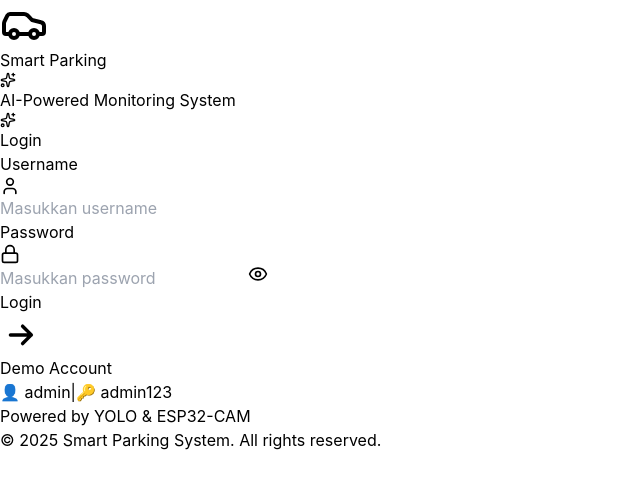
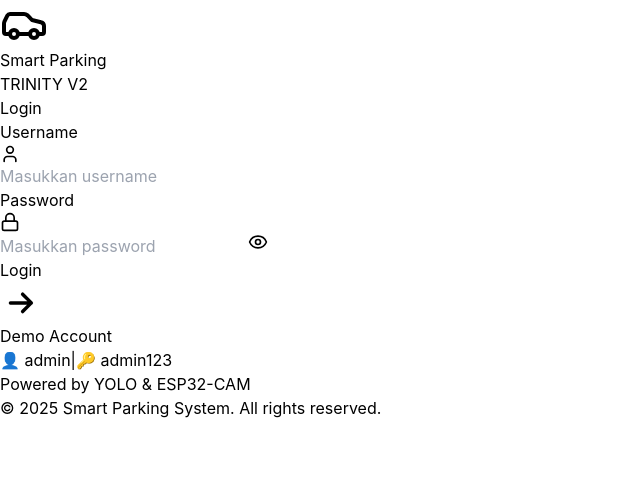
Before and after one commit to Ranove7/si_pakir_web, a React (Vite) app in the folder frontend/: page / in a window 1280 px wide. Shown: the top 488 px of the page, without its empty margins (0-640 px from the left). Built offline with nearby package versions, Linux system fonts and the light colour scheme; the HTML template or start-up script is replaced by a standard one.

Commit message:
ganti login page dikit

```diff
--- a/frontend/src/pages/login_page.jsx
+++ b/frontend/src/pages/login_page.jsx
@@ -62,9 +62,7 @@ export default function LoginPage({ onLogin }) {
             Smart Parking
           </h1>
           <div className="flex items-center justify-center gap-2 text-slate-300">
-            <Sparkles size={16} className="text-yellow-400" />
-            <p className="text-sm">AI-Powered Monitoring System</p>
-            <Sparkles size={16} className="text-yellow-400" />
+            <p className="text-sm">TRINITY V2</p>
           </div>
         </div>
 
```
